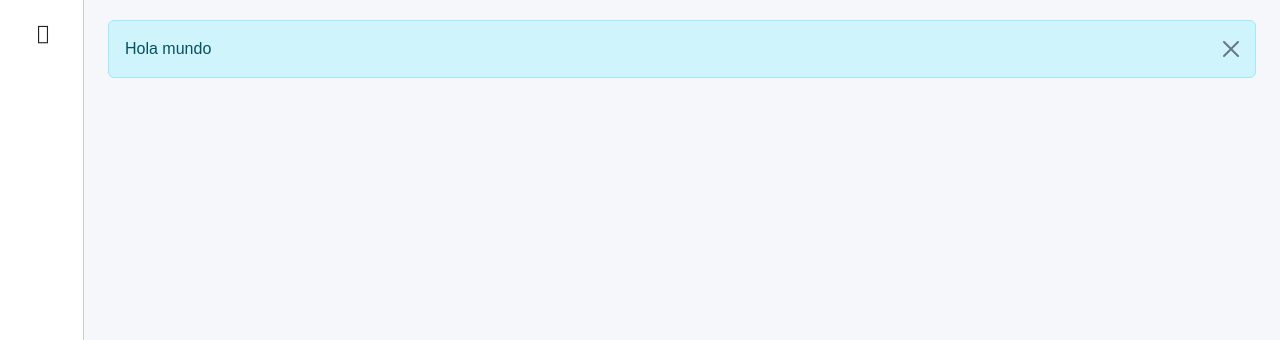
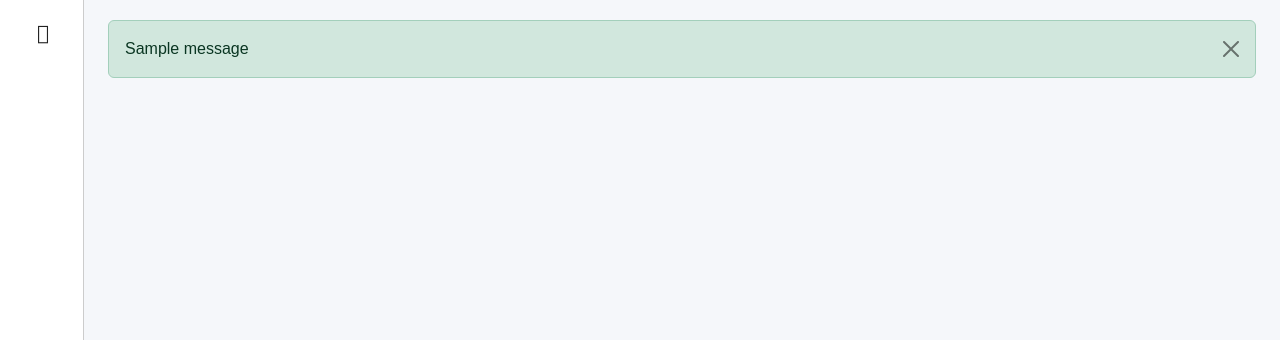
Before and after one commit to binyamin8914/AplicacionWeb-UrbanSensor, a Django app: template core/templates/core/dashboard.html in a window 1280 px wide. Shown: the part 91-431 px from the top of the page. Run offline with Django 5.2, Linux system fonts and the light colour scheme; the template is opened without the code that fills it, so the values that code supplies are empty; tables that the repository leaves empty hold one stand-in row (values such as "Sample post"); one stand-in notice (Sample message) is shown; some web fonts are replaced.

Commit message:
fix mensaje de pruebas

```diff
--- a/core/templates/core/base.html
+++ b/core/templates/core/base.html
@@ -162,21 +162,20 @@
       </div class="header">
 
       {# Mensajes flash #}
-      <!-- { % if messages %} -->
+      {% if messages %}
         <div class="messages-container mb-3 ms-4 me-4">
-          <!-- { % for message in messages %} -->
+          {% for message in messages %}
             <div class="alert
               {% if message.tags == 'success' %}alert-success
               {% elif message.tags == 'error' %}alert-danger
               {% else %}alert-info{% endif %}
               alert-dismissible fade show" role="alert">
-              <!-- { { message } } -->
-              Hola mundo
+              {{ message }}
               <button type="button" class="btn-close" data-bs-dismiss="alert" aria-label="Close"></button>
             </div>
-          <!-- { % endfor %} -->
+          {% endfor %}
         </div>
-      <!-- { % endif %} -->
+      {% endif %}
 
       <div id="main-panel" class="p-3">
         {% block content %}{% endblock %}
```
